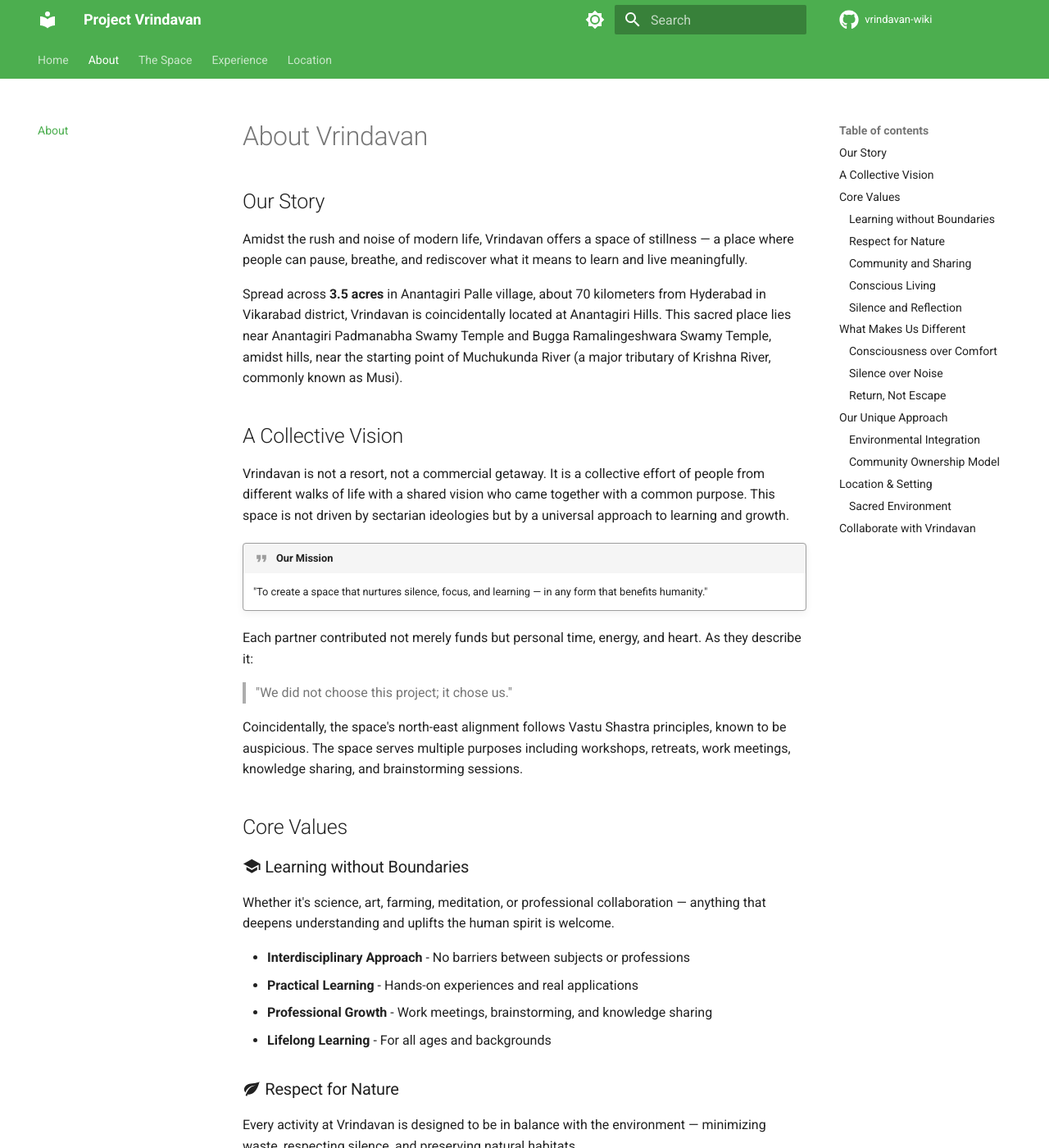
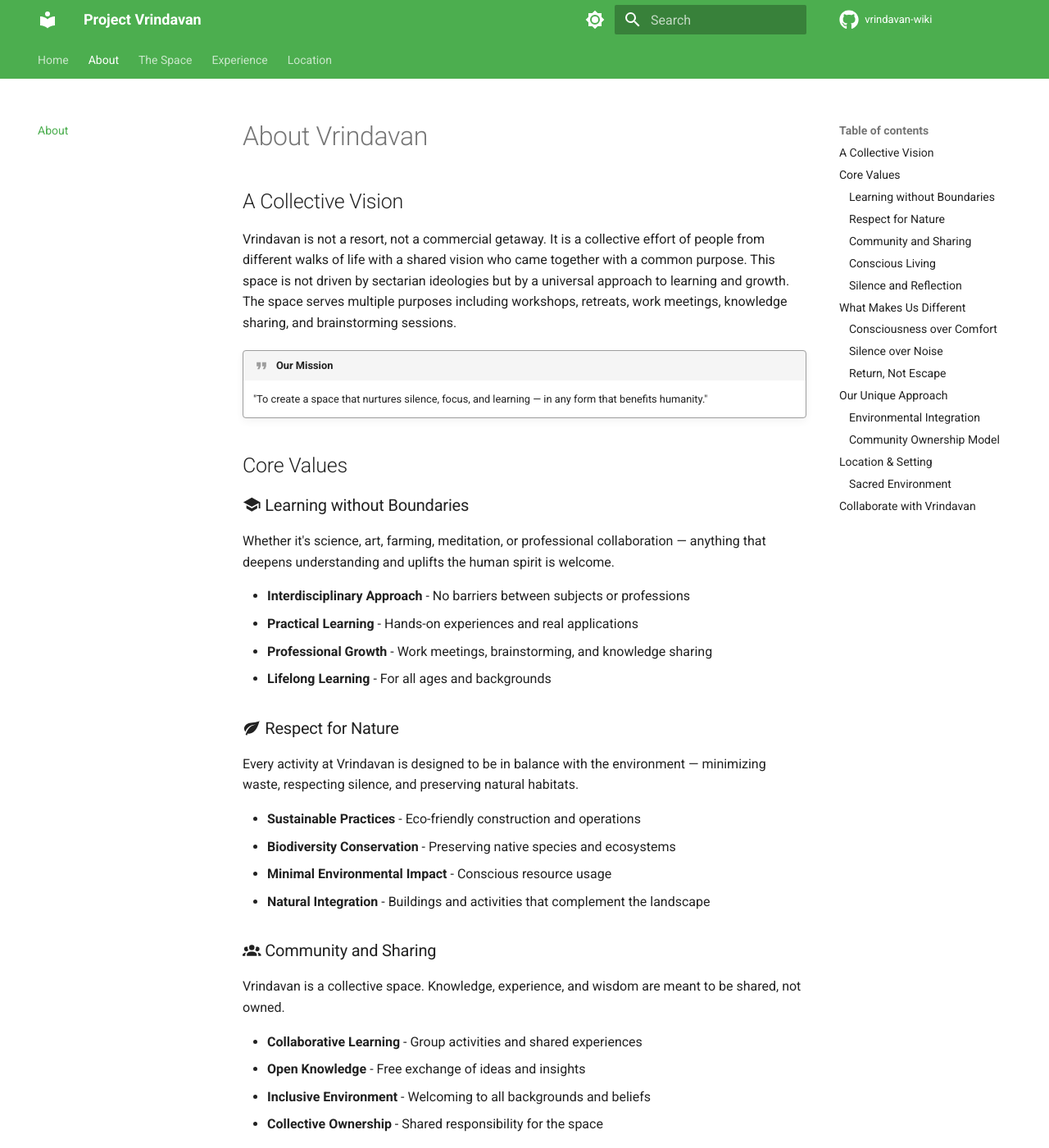
Before and after one commit to vrindavanvikarabad/vrindavan-wiki, an MkDocs documentation site: the page built from docs/about.md, in a window 1280 px wide and 1400 px high. Shown: the whole window at 82% size. Built offline with MkDocs 1.6.1 and Material for MkDocs 9.7.7, drawn with Linux system fonts in a browser that asks for light colours; comment, search, counter and statistics services are not loaded.

Commit message:
Simplify wiki structure - v2

```diff
--- a/docs/about.md
+++ b/docs/about.md
@@ -1,23 +1,11 @@
 # About Vrindavan
-
-## Our Story
-
-Amidst the rush and noise of modern life, Vrindavan offers a space of stillness — a place where people can pause, breathe, and rediscover what it means to learn and live meaningfully.
-
-Spread across **3.5 acres** in Anantagiri Palle village, about 70 kilometers from Hyderabad in Vikarabad district, Vrindavan is coincidentally located at Anantagiri Hills. This sacred place lies near Anantagiri Padmanabha Swamy Temple and Bugga Ramalingeshwara Swamy Temple, amidst hills, near the starting point of Muchukunda River (a major tributary of Krishna River, commonly known as Musi).
 
 ## A Collective Vision
 
-Vrindavan is not a resort, not a commercial getaway. It is a collective effort of people from different walks of life with a shared vision who came together with a common purpose. This space is not driven by sectarian ideologies but by a universal approach to learning and growth.
+Vrindavan is not a resort, not a commercial getaway. It is a collective effort of people from different walks of life with a shared vision who came together with a common purpose. This space is not driven by sectarian ideologies but by a universal approach to learning and growth. The space serves multiple purposes including workshops, retreats, work meetings, knowledge sharing, and brainstorming sessions.
 
 !!! quote "Our Mission"
     "To create a space that nurtures silence, focus, and learning — in any form that benefits humanity."
-
-Each partner contributed not merely funds but personal time, energy, and heart. As they describe it:
-
-> "We did not choose this project; it chose us."
-
-Coincidentally, the space's north-east alignment follows Vastu Shastra principles, known to be auspicious. The space serves multiple purposes including workshops, retreats, work meetings, knowledge sharing, and brainstorming sessions.
 
 ## Core Values
 
@@ -122,8 +110,8 @@ Rather than a commercial business, Vrindavan operates as a **collective effort**
 **Area:** 3.5 acres
 
 ### Sacred Environment
-- Near [Anantagiri Padmanabha Swamy Temple](../location/nearby-attractions.md#anantagiri-temple)
-- Close to [Bugga Ramalingeshwara Swamy Temple](../location/nearby-attractions.md#bugga-ramalingeshwara-temple)
+- Near [Anantagiri Padmanabha Swamy Temple](location/nearby-attractions.md#anantagiri-temple)
+- Close to [Bugga Ramalingeshwara Swamy Temple](location/nearby-attractions.md#bugga-ramalingeshwara-temple)
 - Starting point of Muchukunda River (tributary of Krishna River/Musi)
 - Amidst Anantagiri Hills with natural aura of peace
 
```
Also changed, not shown: docs/experience.md (+1 -1 lines).
